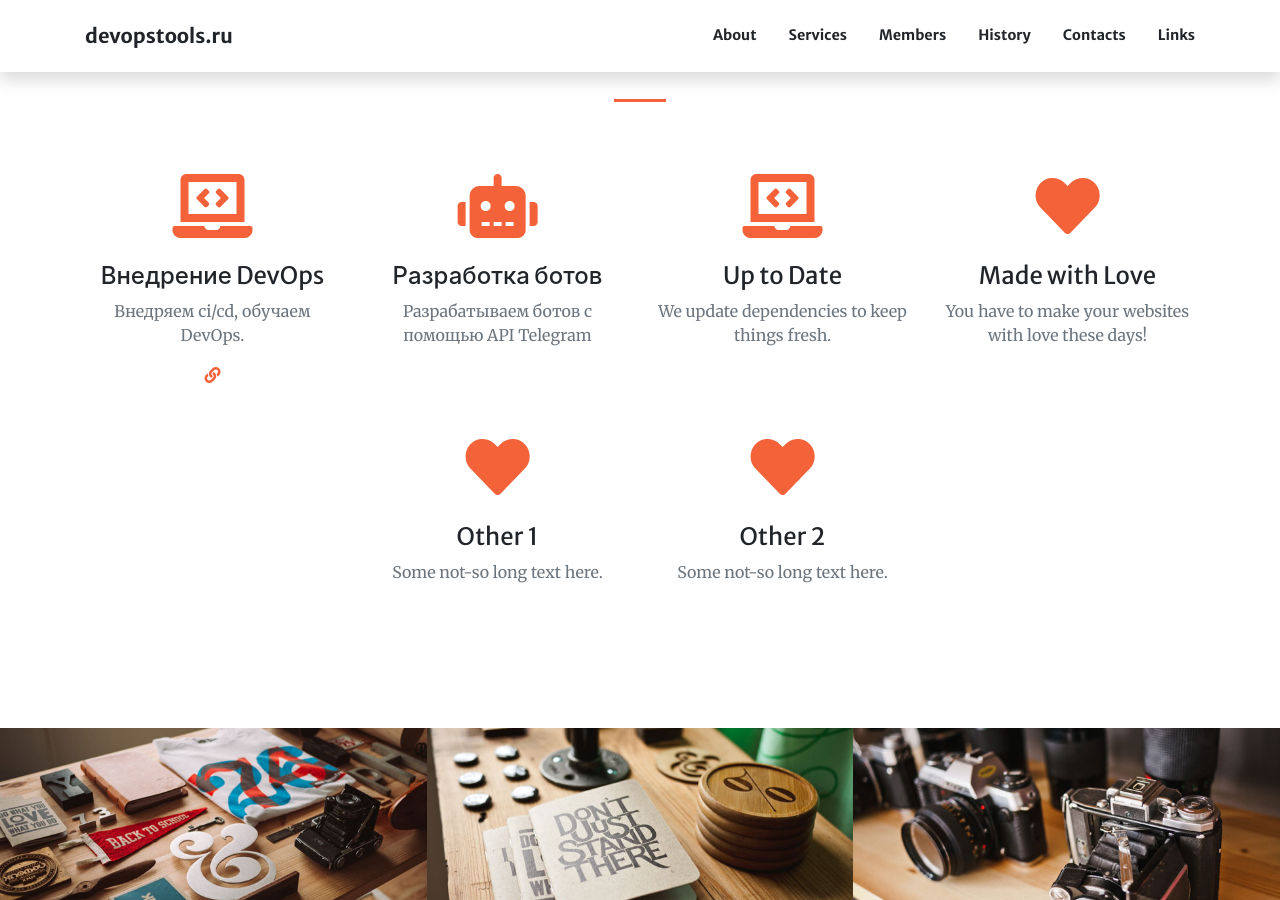
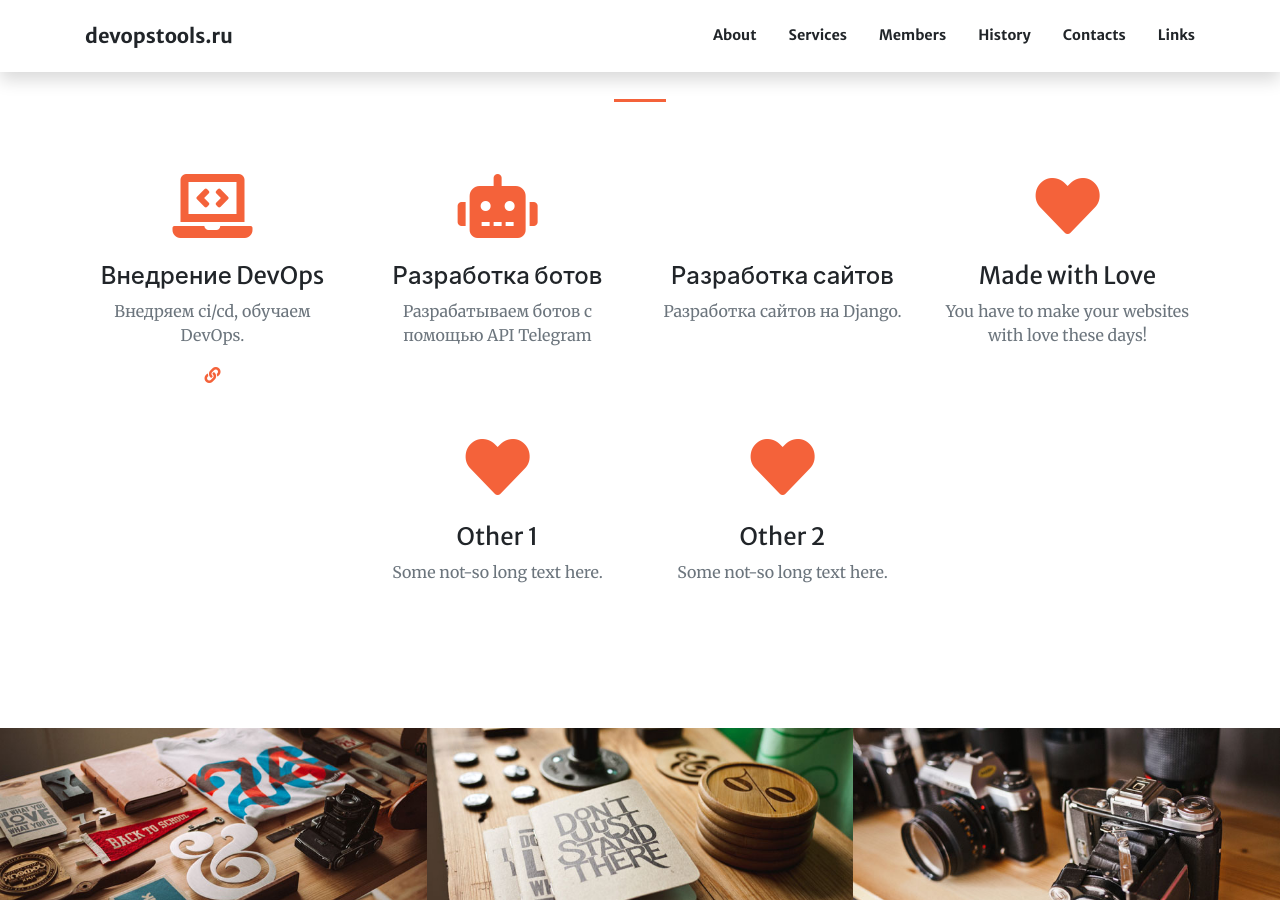
Before and after one commit to hacker342/devopstools.guthub.io, a Jekyll site: the page built from index.md, in a window 1280 px wide and 900 px high, scrolled down 1469 px. Built offline with Jekyll 4.4.1, drawn with Linux system fonts in a browser that asks for light colours; nearby versions of some CDN libraries.

Commit message:
change icom

```diff
--- a/index.md
+++ b/index.md
@@ -33,9 +33,9 @@ sections:
       - title: Разработка ботов
         text: Разрабатываем ботов с помощью API Telegram
         icon: fas fa-robot
-      - title: Up to Date
-        text: We update dependencies to keep things fresh.
-        icon: fa-laptop-code
+      - title: Разработка сайтов
+        text: Разработка сайтов на Django.
+        icon: fab fa-python
       - title: Made with Love
         text: You have to make your websites with love these days!
         icon: fa-heart
```
